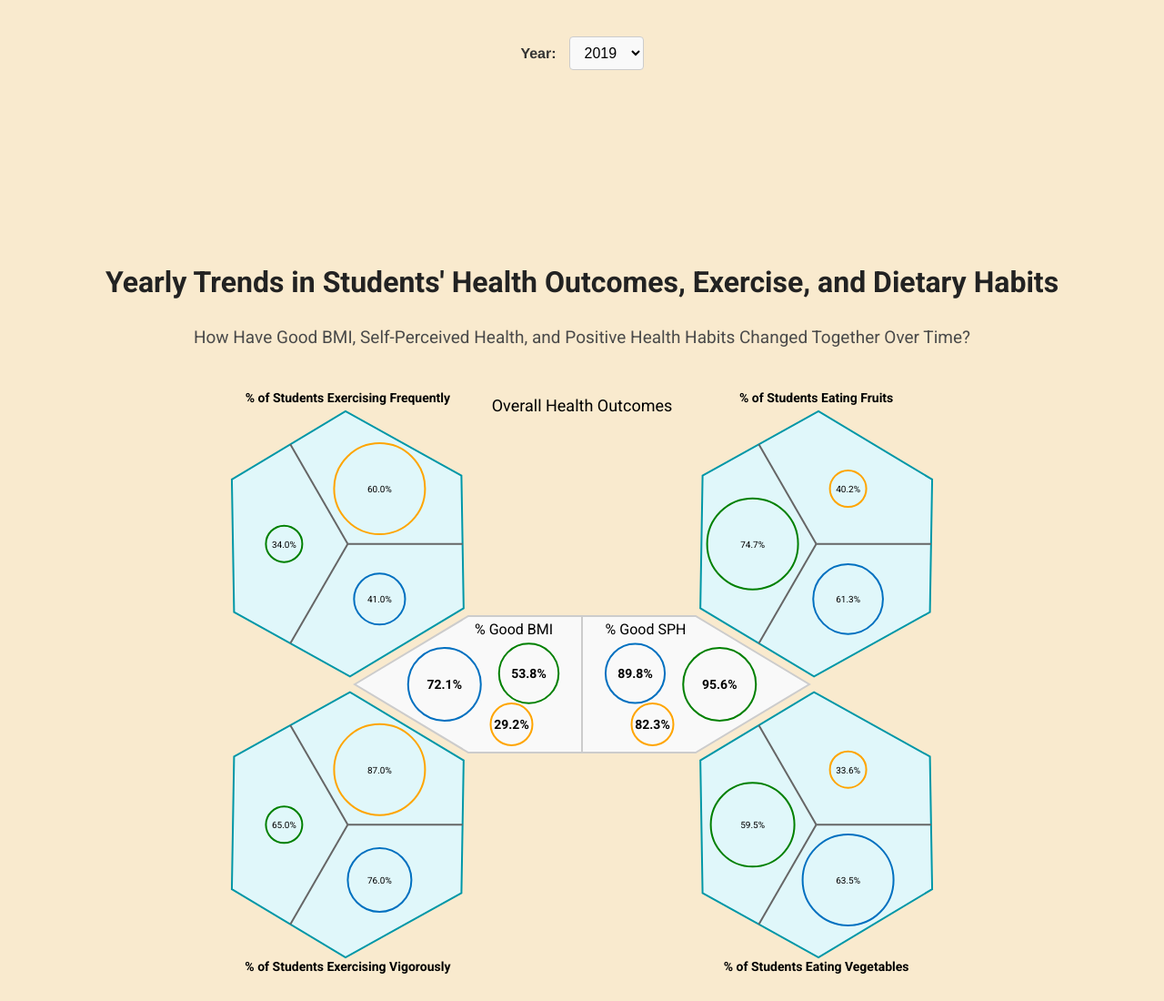
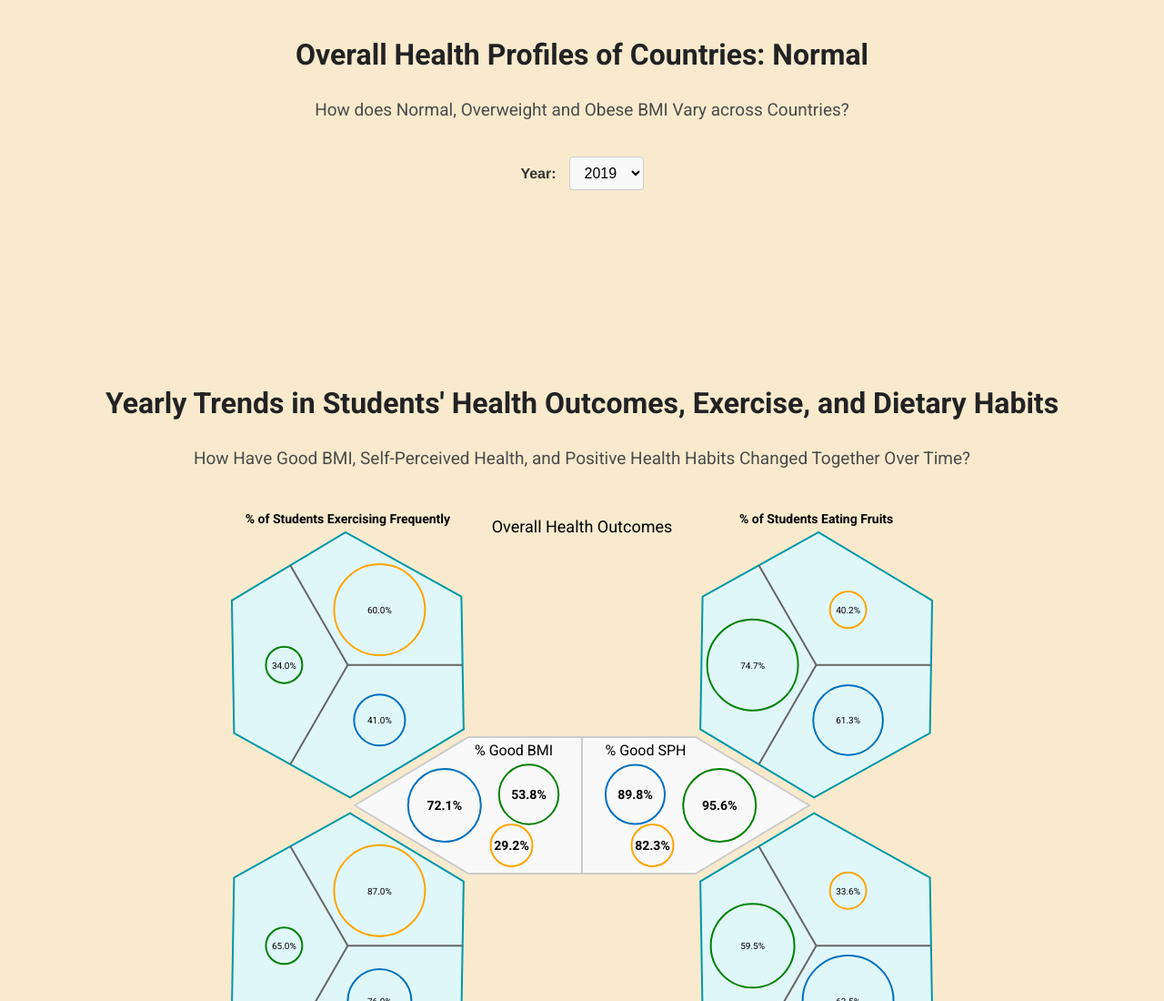
Before and after one commit to hareemraza/HabiTrack, a plain HTML site: page index.html in a window 1280 px wide. Shown: the top 1100 px of the page at 91% size. Drawn offline with nearby package versions, Linux system fonts and the light colour scheme.

Commit message:
Fixed layout

```diff
--- a/index.html
+++ b/index.html
@@ -22,6 +22,11 @@
     <br>
     <br>
    -->
+
+   <h1>Overall Health Profiles of Countries: Normal</h1>
+   <p class="subtitle">
+     How does Normal, Overweight and Obese BMI Vary across Countries?
+   </p>
   <iframe src="bar_circle.html" frameborder="0" width=100% height="250" allowfullscreen scrolling="no" style="padding-top:0; margin-top:0"></iframe>
 
 
```
Also changed, not shown: js/bar_circle.js (+0 -58 lines).
